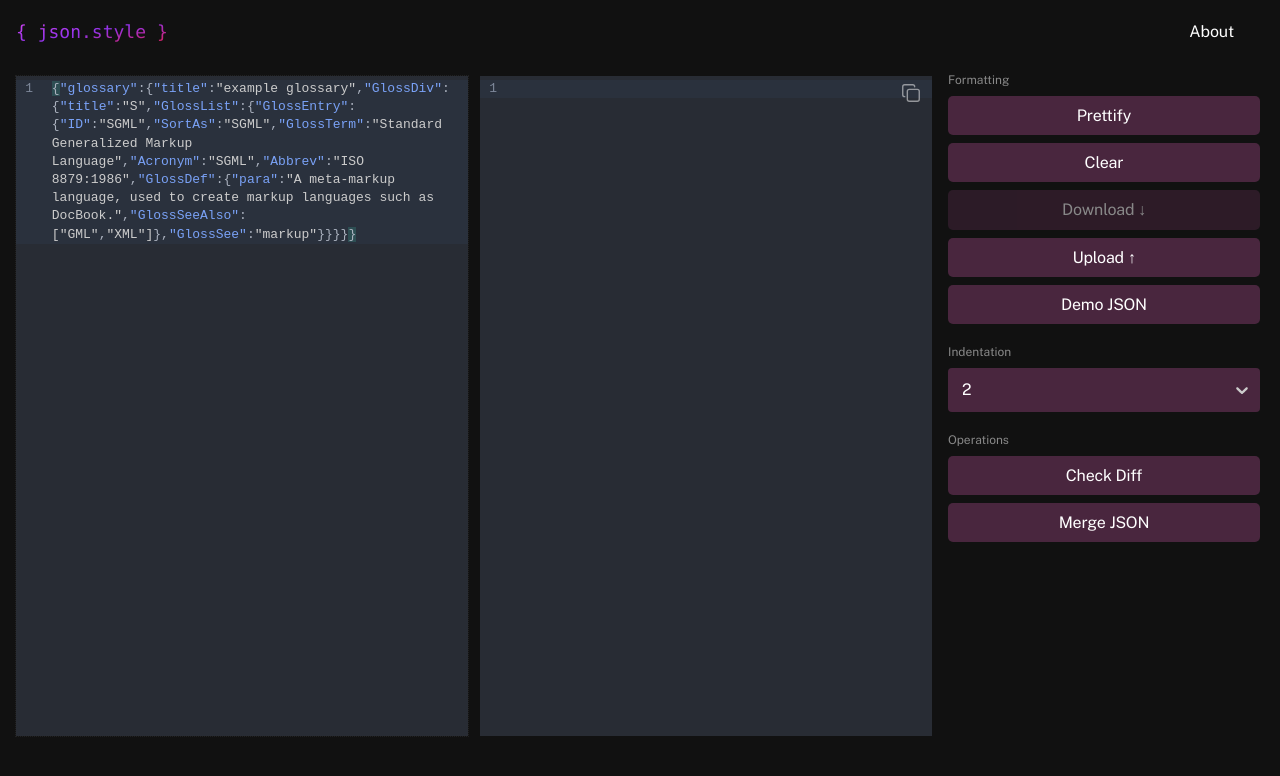
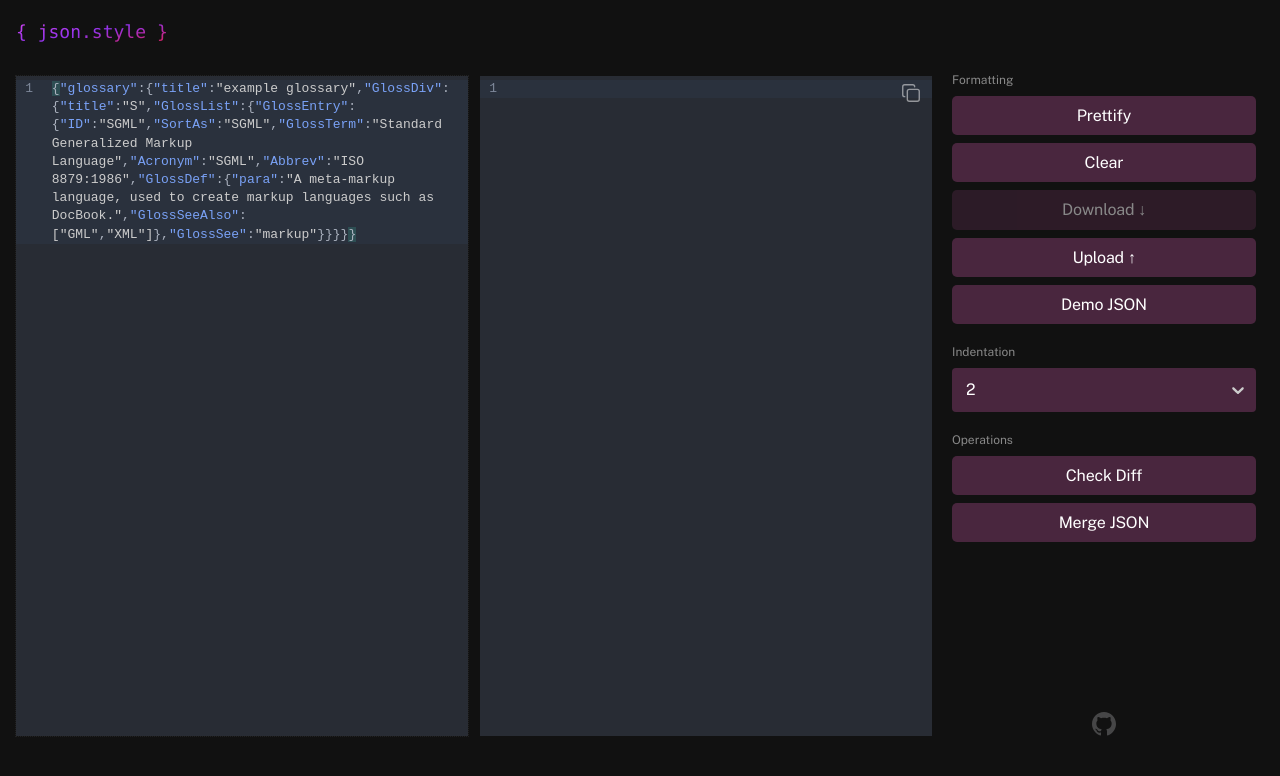
Before and after one commit to bytekrunch/json.style, a Next.js app: page / in a window 1280 px wide. Shown: the top 776 px of the page. Built offline with nearby package versions, Linux system fonts and the light colour scheme.

Commit message:
Added GitHub icon

```diff
--- a/components/Header.jsx
+++ b/components/Header.jsx
@@ -1,21 +1,7 @@
-import { useState, useEffect } from "react";
-import { Settings } from "../icons/Settings";
-import Button from "./Button";
-
 const Header = () => {
-  // const handleSettings = () => console.log("test")
-
   return (
     <div className="flex flex-row items-center justify-between h-10 pr-5 mb-5">
       <p className="h-min text-lg font-mono bg-gradient-to-br from-fuchsia-500 via-purple-600 to-rose-600 inline-block text-transparent bg-clip-text">&#123;&nbsp;json.style&nbsp;&#125;</p>
-      <Button
-        size="medium"
-        style="text"
-        // onClick={handleCopy}
-        className="hover:underline absolute ml-auto z-10 right-0 top-0 "
-        label="About"
-
-      />
     </div>
   );
 };
--- /dev/null
+++ b/icons/Github.js
@@ -0,0 +1,31 @@
+/** Icons generated by create-react-icons. Don't edit this file directly. **/
+import React from "react";
+import PropTypes from "prop-types";
+
+export function Github(props) {
+  const { size, color="#333", ...other } = props;
+  return (
+    <svg
+      viewBox="0 0 24 24"
+      fill={color}
+      height={size}
+      width={size}
+      title="copy-ico"
+      {...other}
+    >
+      <path
+        d="M12 0c-6.626 0-12 5.373-12 12 0 5.302 3.438 9.8 8.207 11.387.599.111.793-.261.793-.577v-2.234c-3.338.726-4.033-1.416-4.033-1.416-.546-1.387-1.333-1.756-1.333-1.756-1.089-.745.083-.729.083-.729 1.205.084 1.839 1.237 1.839 1.237 1.07 1.834 2.807 1.304 3.492.997.107-.775.418-1.305.762-1.604-2.665-.305-5.467-1.334-5.467-5.931 0-1.311.469-2.381 1.236-3.221-.124-.303-.535-1.524.117-3.176 0 0 1.008-.322 3.301 1.23.957-.266 1.983-.399 3.003-.404 1.02.005 2.047.138 3.006.404 2.291-1.552 3.297-1.23 3.297-1.23.653 1.653.242 2.874.118 3.176.77.84 1.235 1.911 1.235 3.221 0 4.609-2.807 5.624-5.479 5.921.43.372.823 1.102.823 2.222v3.293c0 .319.192.694.801.576 4.765-1.589 8.199-6.086 8.199-11.386 0-6.627-5.373-12-12-12z"
+      />
+    </svg>
+  );
+}
+
+Github.defaultProps = {
+  color: "currentColor",
+  size: 24,
+};
+
+Github.propTypes = {
+  color: PropTypes.string,
+  size: PropTypes.oneOfType([PropTypes.string, PropTypes.number]),
+};
--- a/pages/index.js
+++ b/pages/index.js
@@ -21,6 +21,7 @@
   INDENTATION_SPACE_OPTIONS,
 } from "../components/constants";
 import { Copy } from "../icons/Copy";
+import { Github } from "../icons/Github";
 import Header from "../components/Header";
 
 export default function Home() {
@@ -109,7 +110,7 @@
   const handleMerge = () => {
     let origObj = JSON.parse(inputString);
     let newObj = JSON.parse(outputString);
-    setDiffOrMergeString(JSON.stringify({...origObj, ...newObj}, null, 2));
+    setDiffOrMergeString(JSON.stringify({ ...origObj, ...newObj }, null, 2));
   };
 
   useEffect(() => {
@@ -172,7 +173,8 @@
                 />
               </div>
             )}
-            <div className="flex flex-col min-w-80 w-80 justify-start space-y-2 px-1  rounded">
+            <div className="flex flex-col min-w-80 w-80 text-center justify-between px-1 rounded">
+              <div className="flex flex-col space-y-2 px-1 text-left">
                 <label className="text-xs text-[#888888]">Formatting</label>
                 <div className="flex flex-col space-y-2">
                   <Button
@@ -193,7 +195,9 @@
                   />
                   <Button onClick={handleDemoJson} label="Demo JSON" />
                 </div>
-              <label className="text-xs pt-3 text-[#888888]">Indentation</label>
+                <label className="text-xs pt-3 text-[#888888]">
+                  Indentation
+                </label>
                 <div className="flex flex-col">
                   <input
                     type="file"
@@ -211,7 +215,9 @@
                     defaultValue={DEFAULT_INDENTATION_SPACE}
                   />
                 </div>
-              <label className="text-xs pt-3 text-[#888888]">Operations</label>
+                <label className="text-xs pt-3 text-[#888888]">
+                  Operations
+                </label>
                 <div className="flex flex-col space-y-2">
                   <Button label="Check Diff" onClick={handleDiff} />
                   <Button
@@ -220,6 +226,15 @@
                       handleMerge(selectRef.current.state.value.value)
                     }
                   />
+                </div>
+              </div>
+              <div>
+                <a href="https://github.com/bytekrunch/json.style" target="_blank">
+                  <Github
+                    iconSize="22"
+                    className="mx-auto opacity-25 hover:opacity-75"
+                  />
+                </a>
               </div>
             </div>
           </div>
```
Also changed, not shown: 1 other file (tests, documents, lock files or other folders). Lines whose indentation alone changed are shown as unchanged.
